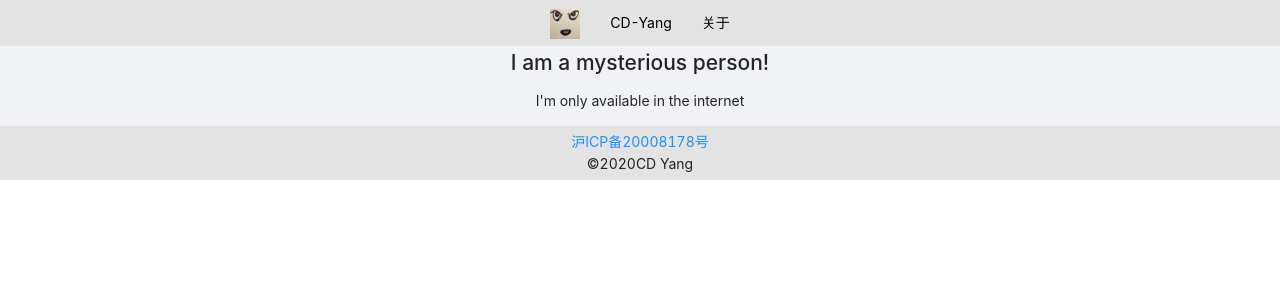
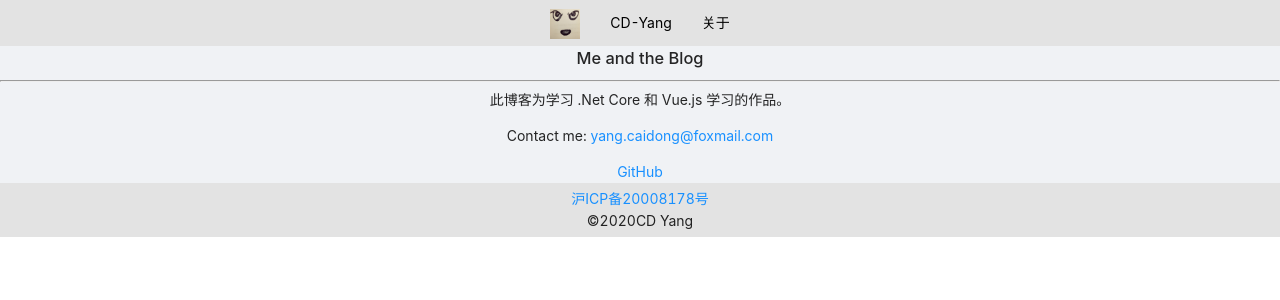
Before and after one commit to cd-yang/cdsite-react, a React (Create React App) app: page /about in a window 1280 px wide. Shown: the top 300 px of the page. Built offline with nearby package versions, Linux system fonts and the light colour scheme.

Commit message:
change about page

```diff
--- a/src/components/About.tsx
+++ b/src/components/About.tsx
@@ -1,8 +1,31 @@
 export default function About() {
     return (
-        <div className="about">
-            <h1>I am a mysterious person!</h1>
-            <p>I'm only available in the internet</p>
+        // style="margin-top:10px;"
+        <div className="container">
+            <h3>Me and the Blog</h3>
+            <hr />
+            <div className="row">
+                <div className="col-md-7">
+                    <section id="self-intro">
+                        <blockquote className="blockquote">
+                            <p>
+                                此博客为学习 .Net Core 和 Vue.js 学习的作品。
+                        </p>
+                        </blockquote>
+                        <p>
+                            Contact me: <a href="mailto:yang.caidong@foxmail.com">yang.caidong@foxmail.com</a>
+                        </p>
+                        <div>
+                            <a href="https://github.com/cd-yang" className="btn btn-outline-success" target="_blank">
+                                <span className="icon-github"></span>
+                            GitHub
+                        </a>
+
+                        </div>
+                    </section>
+                </div>
+
+            </div>
         </div>
     );
 }
--- a/src/components/Body.tsx
+++ b/src/components/Body.tsx
@@ -1,7 +1,6 @@
 import { Route, Switch } from 'react-router';
 import About from './About';
 import Blog from './Blog';
-import Contact from './Contact';
 import Post from './Post';
 
 export default function Body() {
@@ -9,7 +8,6 @@ export default function Body() {
         <Switch>
             <Route path="/" exact component={Blog} />
             <Route path="/about" component={About} />
-            <Route path="/contact" component={Contact} />
             <Route path="/post/:slug" component={Post} />
         </Switch>
     );
--- a/src/components/Contact.tsx
+++ /dev/null
@@ -1,16 +0,0 @@
-import { useHistory } from 'react-router-dom';
-
-export default function Contact() {
-    const history = useHistory();
-
-    function handleClick() {
-        history.push("/contactme");
-    }
-
-    return (
-        <div>
-            { /* some other components */}
-            <button onClick={handleClick}>Navigate</button>
-        </div>
-    );
-}
```
